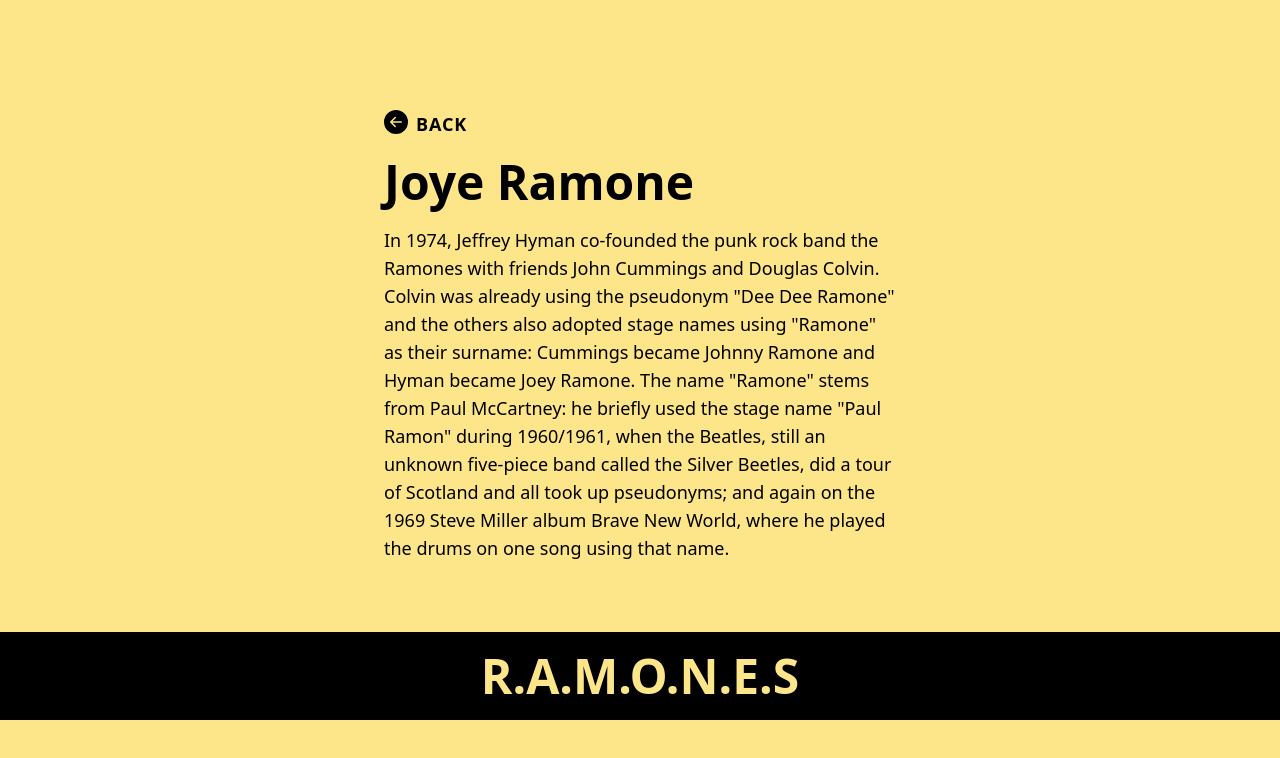
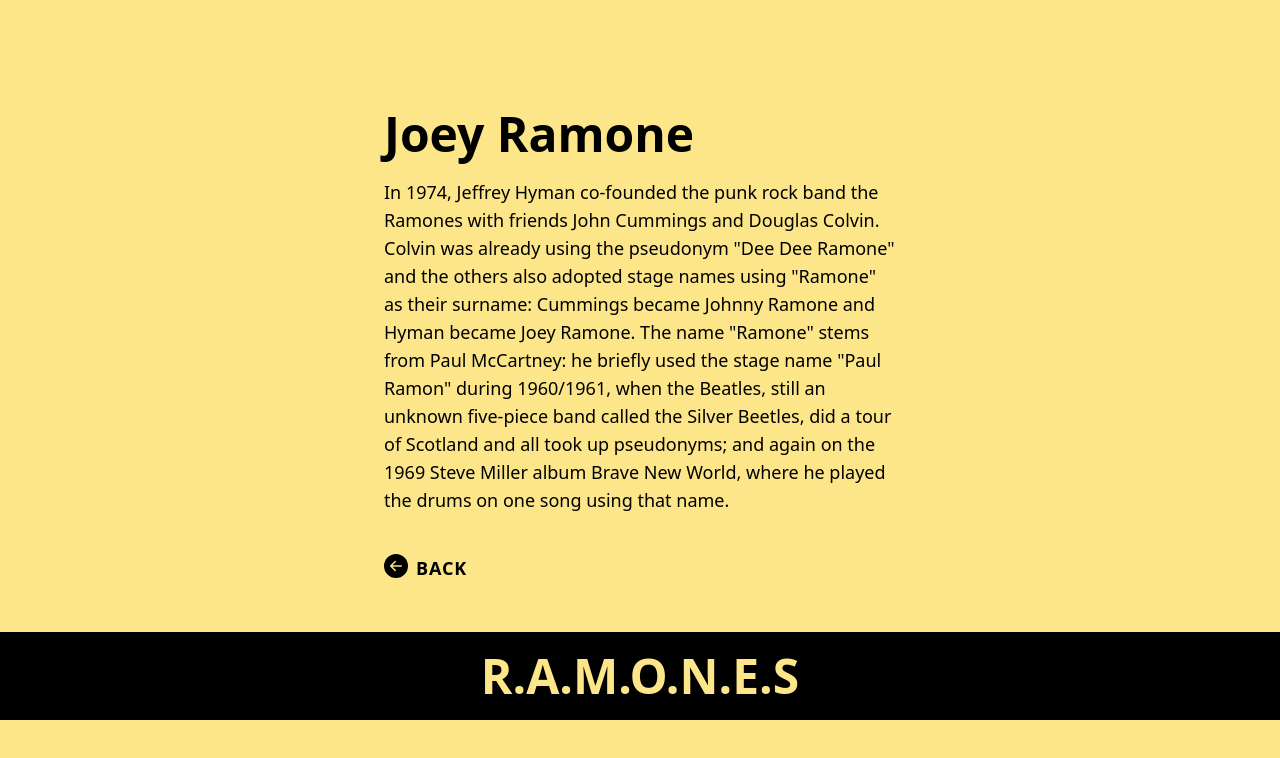
Before and after one commit to BjornFridal/Tutorial.NextJs-Meets-Umbraco-HeartCore, a Next.js app: page /members/joey in a window 1280 px wide. Shown: the top 758 px of the page. Built offline with nearby package versions, Linux system fonts and the light colour scheme.

Commit message:
Dummy API using static content

```diff
--- /dev/null
+++ b/lib/api.js
@@ -0,0 +1,38 @@
+export const getBandMembers = () => {
+  return {
+    members: [
+      {
+        name: 'Joey',
+        url: '/members/joey'
+      },
+      {
+        name: 'Johnny',
+        url: '/members/johnny'
+      },
+      {
+        name: 'Tommy',
+        url: '/members/tommy'
+      },
+      {
+        name: 'Dee Dee',
+        url: '/members/dee-dee'
+      }
+    ]
+  };
+};
+
+export const getBandMember = () => {
+  return {
+    name: 'Joey Ramone',
+    biography: `In 1974, Jeffrey Hyman co-founded the punk rock band the Ramones
+            with friends John Cummings and Douglas Colvin. Colvin was already
+            using the pseudonym "Dee Dee Ramone" and the others also adopted
+            stage names using "Ramone" as their surname: Cummings became Johnny
+            Ramone and Hyman became Joey Ramone. The name "Ramone" stems from
+            Paul McCartney: he briefly used the stage name "Paul Ramon" during
+            1960/1961, when the Beatles, still an unknown five-piece band called
+            the Silver Beetles, did a tour of Scotland and all took up
+            pseudonyms; and again on the 1969 Steve Miller album Brave New
+            World, where he played the drums on one song using that name.`
+  };
+};
--- a/pages/index.js
+++ b/pages/index.js
@@ -1,15 +1,19 @@
 import { motion } from 'framer-motion';
 import Link from 'next/link';
 import Footer from '../components/Footer';
+import { getBandMembers } from '../lib/api';
 
-export default function Home() {
+export default function Home({ members }) {
   return (
     <div className="relative overflow-hidden bg-yellow-100">
       <div className="flex h-screen -mr-0.5">
-        <BandMember name="Joey" url="/members/joey" slideInFromTop={true} />
-        <BandMember name="Johnny" url="/members/joey" slideInFromTop={false} />
-        <BandMember name="Dee Dee" url="/members/joey" slideInFromTop={true} />
-        <BandMember name="Tommy" url="/members/joey" slideInFromTop={false} />
+        {members.map((member, index) => (
+          <BandMember
+            {...member}
+            slideInFromTop={index % 2 == 1}
+            key={member.name}
+          />
+        ))}
       </div>
 
       <Footer htmlTag="h1" />
@@ -33,3 +37,10 @@
     <Link href={url}>{name}</Link>
   </motion.div>
 );
+
+export function getStaticProps() {
+  const data = getBandMembers();
+  return {
+    props: { ...data }
+  };
+}
--- a/pages/members/joey.js
+++ b/pages/members/joey.js
@@ -1,8 +1,9 @@
 import { motion } from 'framer-motion';
 import Link from 'next/link';
+import { getBandMember } from '../../lib/api';
 import Footer from '../../components/Footer';
 
-export default function Joe() {
+export default function Joe({ name, biography }) {
   return (
     <div className="flex h-screen overflow-hidden bg-yellow-200">
       <motion.div
@@ -23,20 +24,9 @@
         }}
       >
         <div className="w-2/5 mx-auto	pt-20">
+          <h1 className="text-5xl font-bold mb-5">{name}</h1>
+          <p className="text-lg">{biography}</p>
           <GoBack />
-          <h1 className="text-5xl font-bold my-5">Joye Ramone</h1>
-          <p className="text-lg">
-            In 1974, Jeffrey Hyman co-founded the punk rock band the Ramones
-            with friends John Cummings and Douglas Colvin. Colvin was already
-            using the pseudonym "Dee Dee Ramone" and the others also adopted
-            stage names using "Ramone" as their surname: Cummings became Johnny
-            Ramone and Hyman became Joey Ramone. The name "Ramone" stems from
-            Paul McCartney: he briefly used the stage name "Paul Ramon" during
-            1960/1961, when the Beatles, still an unknown five-piece band called
-            the Silver Beetles, did a tour of Scotland and all took up
-            pseudonyms; and again on the 1969 Steve Miller album Brave New
-            World, where he played the drums on one song using that name.
-          </p>
         </div>
       </motion.div>
 
@@ -47,7 +37,7 @@
 
 const GoBack = () => (
   <Link href="/">
-    <motion.span whileHover={{ x: 10 }} className="flex cursor-pointer">
+    <motion.span whileHover={{ x: 10 }} className="flex cursor-pointer mt-10">
       <svg
         xmlns="http://www.w3.org/2000/svg"
         width="16"
@@ -64,3 +54,10 @@
     </motion.span>
   </Link>
 );
+
+export function getStaticProps() {
+  const data = getBandMember();
+  return {
+    props: { ...data }
+  };
+}
```
